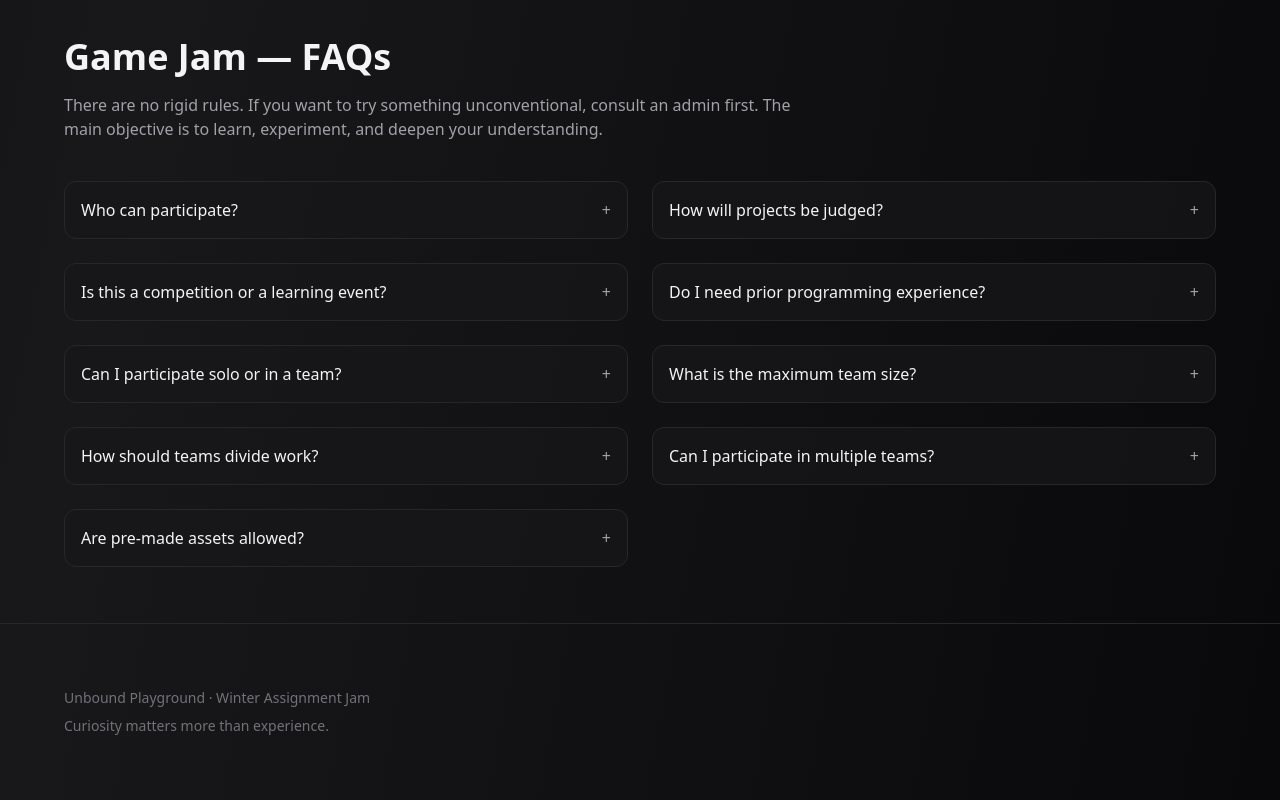
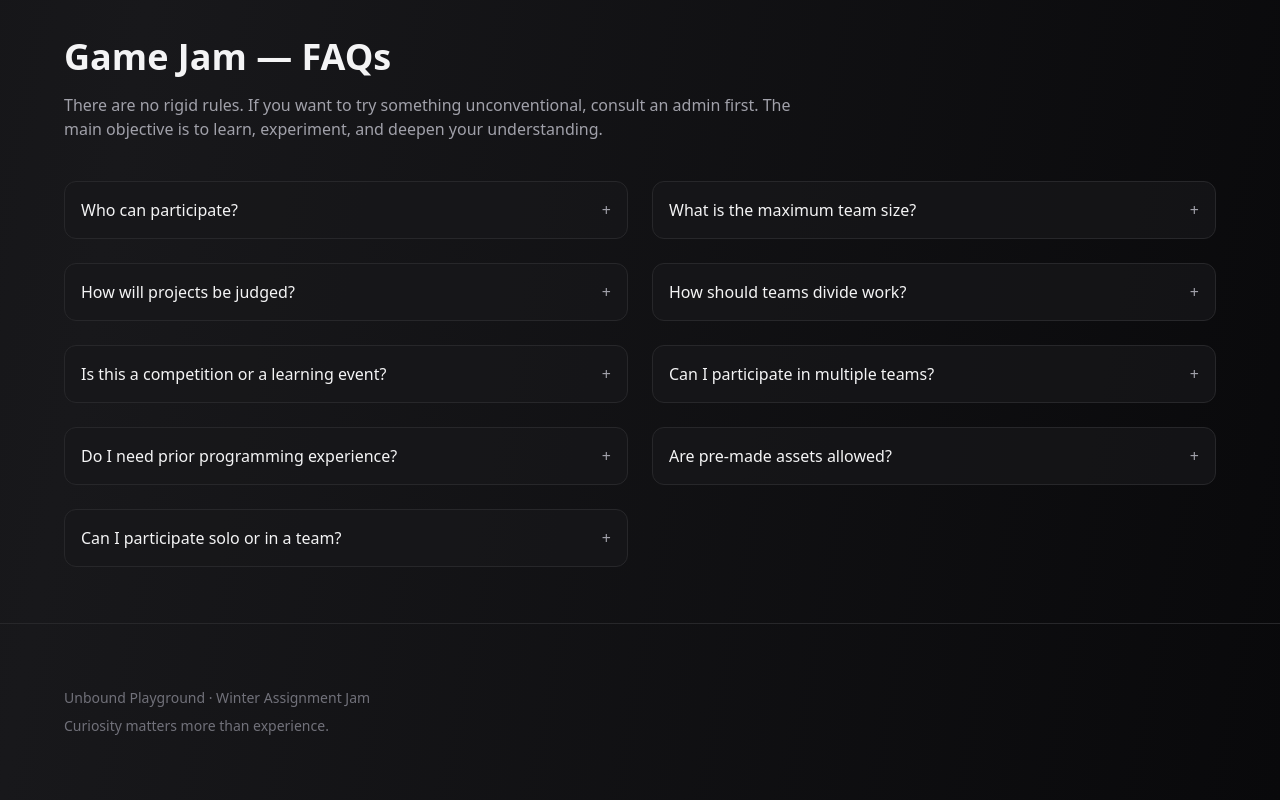
Before and after one commit to th-efool/ArIES-winter-recrtuiment-task-website, a Next.js app: page / in a window 1280 px wide. Shown: the part 6092-6892 px from the top of the page. Built offline with nearby package versions, Linux system fonts and the light colour scheme.

Commit message:
Change layout class from grid to columns

```diff
--- a/app/page.tsx
+++ b/app/page.tsx
@@ -759,11 +759,11 @@ export default function UnboundPlayground() {
           </p>
         </div>
 
-        <div className="max-w-6xl mx-auto grid grid-cols-1 md:grid-cols-2 gap-6">
+        <div className="max-w-6xl mx-auto columns-1 md:columns-2 gap-6">
           {faqs.map((faq) => (
             <details
               key={faq.q}
-              className="group rounded-xl border border-zinc-800 bg-zinc-900/70"
+              className="mb-6 break-inside-avoid rounded-xl border border-zinc-800 bg-zinc-900/70"
             >
               <summary className="cursor-pointer list-none p-4 flex justify-between items-center text-zinc-100 font-medium">
                 <span>{faq.q}</span>
```
